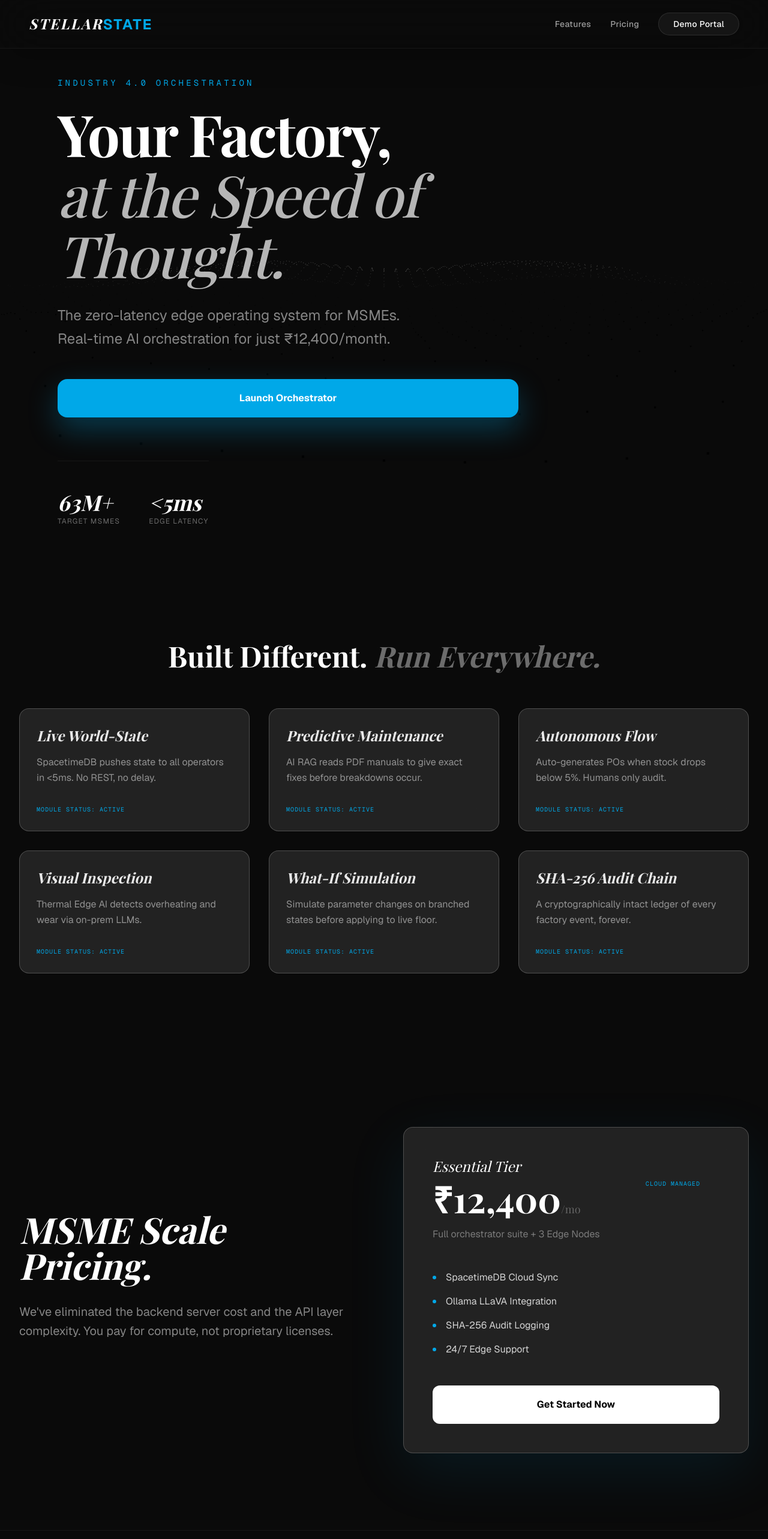
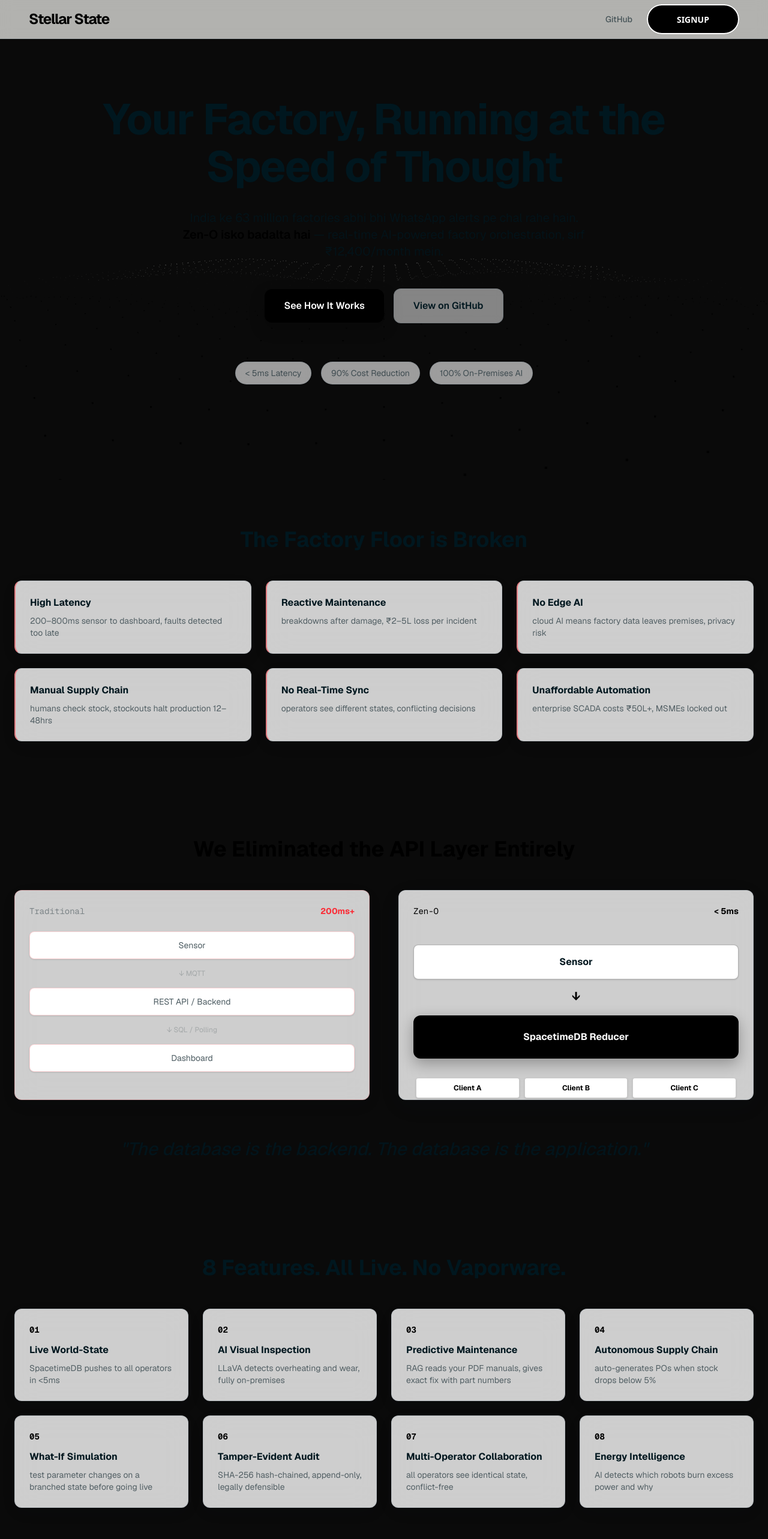
Before and after one commit to unknownmember4u/VeltrixLabs, a Next.js app in the folder Frontend/stellar-state/: page / in a window 1280 px wide. Shown: the top 2566 px of the page at 60% size. Built offline with nearby package versions, Linux system fonts and the light colour scheme; a web font is replaced by a local one.

Commit message:
Fix Pages.js

```diff
--- a/Frontend/stellar-state/src/app/page.js
+++ b/Frontend/stellar-state/src/app/page.js
@@ -1,170 +1,267 @@
-// src/app/page.js
 "use client";
-
 import React from 'react';
 import { DottedSurface } from "@/components/ui/dotted-surface";
-import { Card } from "@/components/ui/Card";
-import { FadeUp } from "@/components/ui/FadeUp";
-import { CountUp } from "@/components/ui/CountUp";
 
-export default function StellarStateLandingPage() {
+// Custom Card Component for Navy-Light Design System
+const GlassCard = ({ children, className = "", borderAccent = "" }) => (
+  <div className={`
+    bg-white/80 backdrop-blur-xl
+    border border-[#003459]/10 rounded-xl
+    hover:border-[#000000]/50 transition-all duration-300
+    p-6 ${className} ${borderAccent}
+    shadow-[0_8px_30px_rgb(0,52,89,0.04)]
+  `}>
+    {children}
+  </div>
+);
+
+export default function ZenOLandingPage() {
   return (
     <>
-      {/* Background 3D Surface */}
+      {/* Three.js Dotted Surface — fixed, z-index 0, above body bg, below content */}
       <DottedSurface />
 
-      {/* Main Container - Elevated above the fixed 3D surface */}
-      <div className="relative min-h-screen text-white selection:bg-[#00a8e8]/30" style={{ zIndex: 1 }}>
+      {/* All page content — z-index 1, above the dots */}
+      <div className="relative min-h-screen text-[#00171f] selection:bg-[#000000]/30" style={{ zIndex: 1 }}>
 
-        {/* ── Fixed Navbar ── */}
-        <nav className="fixed top-0 w-full z-50 bg-[#0a0a0a]/40 backdrop-blur-2xl border-b border-white/5 shadow-2xl">
-          <div className="px-6 lg:px-12 h-20 flex items-center justify-between max-w-7xl mx-auto">
-            <div className="text-2xl font-serif italic font-bold text-white tracking-widest">
-              STELLAR<span className="text-[#00a8e8] font-sans not-italic">STATE</span>
+        {/* 1. Navbar */}
+        <nav className="fixed top-0 w-full z-50 backdrop-blur-md bg-[#faf9f6]/70 border-b border-[#003459]/10">
+          <div className="px-6 lg:px-12 h-16 flex items-center justify-between">
+            <div className="text-2xl font-bold text-[#000000] tracking-tighter">
+              Stellar State
             </div>
-            <div className="flex items-center gap-8 text-sm font-medium tracking-wide">
-              <a href="#features" className="text-white/60 hover:text-white transition-colors">Features</a>
-              <a href="#pricing" className="text-white/60 hover:text-white transition-colors">Pricing</a>
-              <button className="px-6 py-2 bg-white/5 hover:bg-white/10 border border-white/10 rounded-full transition-all duration-300">
-                Demo Portal
+            <div className="flex items-center gap-6 text-sm font-medium">
+              <a href="https://github.com" className="text-[#00171f]/60 hover:text-[#00171f] transition-colors">GitHub</a>
+              <button className="btn-12">
+                <span>Signup</span>
               </button>
             </div>
           </div>
         </nav>
 
         <main>
-          {/* ── Hero Section ── */}
-          <section className="min-h-screen flex items-center px-8 md:px-16 lg:px-24 max-w-7xl mx-auto pt-32 pb-16">
-            <div className="max-w-3xl">
-              <FadeUp delay={100}>
-                <span className="text-[#00a8e8] font-mono text-sm tracking-[0.3em] uppercase mb-6 block">
-                  Industry 4.0 Orchestration
-                </span>
-              </FadeUp>
+          {/* 2. Hero Section */}
+          <section className="relative min-h-screen flex flex-col items-center justify-center py-20 px-6 max-w-7xl mx-auto text-center">
 
-              <FadeUp delay={200}>
-                <h1 className="text-6xl md:text-8xl font-serif font-bold leading-[1.05] tracking-tight mb-8 text-white">
-                  Your Factory,<br />
-                  <span className="text-white/70 italic font-medium">at the Speed of Thought.</span>
+            <h1 className="text-5xl md:text-7xl font-bold tracking-tight mb-8 text-[#00171f] leading-[1.1]">
+              Your Factory, Running at the <br className="hidden md:block" /> Speed of Thought
             </h1>
-              </FadeUp>
 
-              <FadeUp delay={300}>
-                <p className="text-xl md:text-2xl text-white/50 max-w-2xl mb-12 leading-relaxed">
-                  The zero-latency edge operating system for MSMEs. <br className="hidden md:block" />
-                  Real-time AI orchestration for just ₹12,400/month.
+            <p className="text-lg md:text-xl text-[#00171f]/70 max-w-3xl mb-12">
+              India ke 63 million factories abhi bhi WhatsApp alerts pe chal rahe hain. <br className="hidden md:block" />
+              <span className="text-[#000000] font-semibold">Zen-O isko badalta hai</span> — real-time AI-powered factory orchestration, sirf ₹12,400/month mein.
             </p>
-              </FadeUp>
 
-              <FadeUp delay={400} className="flex flex-col sm:row gap-6">
-                <button className="px-10 py-5 bg-[#00a8e8] hover:bg-[#007ea7] text-white font-bold rounded-2xl transition-all duration-300 shadow-[0_20px_50px_rgba(0,168,232,0.3)] hover:-translate-y-1">
-                  Launch Orchestrator
-                </button>
-                <div className="flex items-center gap-12 pt-12 border-t border-white/5 mt-12 w-fit">
-                   <div className="flex flex-col">
-                      <span className="text-4xl font-serif font-bold italic">
-                        <CountUp target={63} suffix="M+" />
-                      </span>
-                      <span className="text-xs text-white/40 uppercase tracking-widest mt-1">Target MSMEs</span>
+            <div className="flex flex-col sm:flex-row items-center gap-4 mb-16">
+              <a href="#features" className="px-8 py-4 bg-[#000000] hover:bg-[#333333] text-white font-semibold rounded-xl transition-all duration-200 w-full sm:w-auto text-center shadow-[0_10px_25px_rgba(0,0,0,0.25)]">
+                See How It Works
+              </a>
+              <a href="https://github.com" className="px-8 py-4 border border-[#003459]/10 hover:border-[#000000]/50 text-[#00171f] font-semibold rounded-xl transition-all duration-200 w-full sm:w-auto bg-white/50 backdrop-blur-sm text-center">
+                View on GitHub
+              </a>
             </div>
-                   <div className="flex flex-col">
-                      <span className="text-4xl font-serif font-bold italic">
-                        &lt;<CountUp target={5} suffix="ms" duration={1000} />
-                      </span>
-                      <span className="text-xs text-white/40 uppercase tracking-widest mt-1">Edge Latency</span>
+
+            <div className="flex flex-wrap justify-center gap-4">
+              {["< 5ms Latency", "90% Cost Reduction", "100% On-Premises AI"].map((stat) => (
+                <div key={stat} className="px-4 py-2 bg-white/60 border border-[#003459]/10 rounded-full text-[#00171f]/60 text-sm shadow-sm backdrop-blur-sm">
+                  {stat}
                 </div>
-                </div>
-              </FadeUp>
-            </div>
-          </section>
-
-          {/* ── Features Section ── */}
-          <section id="features" className="py-32 px-8 max-w-7xl mx-auto">
-            <FadeUp>
-              <h2 className="text-4xl md:text-5xl font-serif font-bold mb-16 text-center">
-                Built Different. <span className="text-white/40 italic">Run Everywhere.</span>
-              </h2>
-            </FadeUp>
-
-            <div className="grid grid-cols-1 md:grid-cols-2 lg:grid-cols-3 gap-8">
-              {[
-                { t: "Live World-State", d: "SpacetimeDB pushes state to all operators in <5ms. No REST, no delay." },
-                { t: "Predictive Maintenance", d: "AI RAG reads PDF manuals to give exact fixes before breakdowns occur." },
-                { t: "Autonomous Flow", d: "Auto-generates POs when stock drops below 5%. Humans only audit." },
-                { t: "Visual Inspection", d: "Thermal Edge AI detects overheating and wear via on-prem LLMs." },
-                { t: "What-If Simulation", d: "Simulate parameter changes on branched states before applying to live floor." },
-                { t: "SHA-256 Audit Chain", d: "A cryptographically intact ledger of every factory event, forever." },
-              ].map((f, i) => (
-                <FadeUp key={i} delay={i * 100}>
-                  <Card className="h-full">
-                    <h3 className="text-2xl font-serif font-bold mb-4 italic text-white/90">{f.t}</h3>
-                    <p className="text-white/50 leading-relaxed">{f.d}</p>
-                    <div className="mt-8 text-[#00a8e8] font-mono text-[10px] tracking-widest uppercase">
-                      Module Status: Active
-                    </div>
-                  </Card>
-                </FadeUp>
               ))}
             </div>
           </section>
 
-          {/* ── Pricing Section ── */}
-          <section id="pricing" className="py-32 px-8 max-w-7xl mx-auto">
-            <div className="flex flex-col lg:flex-row gap-16 items-center">
-              <div className="lg:w-1/2">
-                <FadeUp>
-                  <h2 className="text-5xl md:text-6xl font-serif font-bold mb-8 italic">
-                    MSME Scale Pricing.
-                  </h2>
-                  <p className="text-xl text-white/50 mb-12 leading-relaxed">
-                    We've eliminated the backend server cost and the API layer complexity.
-                    You pay for compute, not proprietary licenses.
-                  </p>
-                </FadeUp>
+          {/* 3. Problem Section */}
+          <section className="py-20 px-6 max-w-7xl mx-auto">
+            <h2 className="text-3xl md:text-4xl font-bold mb-12 text-center text-[#00171f]">The Factory Floor is Broken</h2>
+            <div className="grid grid-cols-1 md:grid-cols-2 lg:grid-cols-3 gap-6">
+              {[
+                { title: "High Latency", desc: "200–800ms sensor to dashboard, faults detected too late" },
+                { title: "Reactive Maintenance", desc: "breakdowns after damage, ₹2–5L loss per incident" },
+                { title: "No Edge AI", desc: "cloud AI means factory data leaves premises, privacy risk" },
+                { title: "Manual Supply Chain", desc: "humans check stock, stockouts halt production 12–48hrs" },
+                { title: "No Real-Time Sync", desc: "operators see different states, conflicting decisions" },
+                { title: "Unaffordable Automation", desc: "enterprise SCADA costs ₹50L+, MSMEs locked out" },
+              ].map((problem, i) => (
+                <GlassCard key={i} borderAccent="border-l-2 border-l-red-500/50 bg-white">
+                  <h3 className="text-[#00171f] font-bold mb-2">{problem.title}</h3>
+                  <p className="text-[#00171f]/60 text-sm">{problem.desc}</p>
+                </GlassCard>
+              ))}
+            </div>
+          </section>
+
+          {/* 4. Core Insight Section */}
+          <section className="py-20 px-6 max-w-7xl mx-auto text-center">
+            <h2 className="text-3xl md:text-4xl font-bold mb-12 text-[#000000]">We Eliminated the API Layer Entirely</h2>
+
+            <div className="grid grid-cols-1 lg:grid-cols-2 gap-12 mb-16">
+              {/* Traditional */}
+              <GlassCard borderAccent="border-red-500/20 bg-red-50/50">
+                <div className="flex justify-between items-center mb-6">
+                  <span className="text-[#00171f]/40 font-mono text-sm">Traditional</span>
+                  <span className="text-red-500 text-sm font-bold">200ms+</span>
+                </div>
+                <div className="flex flex-col gap-4 items-center">
+                  <div className="w-full p-3 bg-white border border-red-500/20 rounded-lg text-center text-sm text-[#00171f]/70 shadow-sm">Sensor</div>
+                  <div className="text-[#00171f]/20 text-xs text-center">↓ MQTT</div>
+                  <div className="w-full p-3 bg-white border border-red-500/20 rounded-lg text-center text-sm text-[#00171f]/70 shadow-sm">REST API / Backend</div>
+                  <div className="text-[#00171f]/20 text-xs text-center">↓ SQL / Polling</div>
+                  <div className="w-full p-3 bg-white border border-red-500/20 rounded-lg text-center text-sm text-[#00171f]/70 shadow-sm">Dashboard</div>
+                </div>
+              </GlassCard>
+
+              {/* Zen-O */}
+              <GlassCard borderAccent="border-[#000000]/30 bg-[#000000]/[0.02] shadow-[0_10px_40px_rgba(0,52,89,0.05)]">
+                <div className="flex justify-between items-center mb-6">
+                  <span className="text-[#000000] font-mono text-sm">Zen-O</span>
+                  <span className="text-[#000000] text-sm font-bold">&lt; 5ms</span>
+                </div>
+                <div className="flex flex-col gap-4 items-center h-full justify-center">
+                  <div className="w-full p-4 bg-white border border-[#000000]/30 rounded-lg text-center font-bold text-[#00171f] shadow-sm">Sensor</div>
+                  <div className="animate-bounce text-[#000000] text-center text-xl font-bold">↓</div>
+                  <div className="w-full p-6 bg-[#000000] text-white rounded-xl text-center font-bold shadow-[0_8px_25px_rgba(0,0,0,0.3)]">
+                    SpacetimeDB Reducer
+                  </div>
+                  <div className="flex justify-between w-full mt-4">
+                    {["Client A", "Client B", "Client C"].map((client) => (
+                      <div key={client} className="flex-1 px-2 py-2 bg-white border border-[#000000]/20 rounded mx-1 text-center text-[10px] md:text-xs text-[#000000] font-bold shadow-sm">
+                        {client}
+                      </div>
+                    ))}
+                  </div>
+                </div>
+              </GlassCard>
             </div>
 
-              <div className="lg:w-1/2 w-full">
-                <FadeUp delay={200}>
-                  <Card className="bg-[#0a0a0a]/60 border-[#00a8e8]/30 shadow-[0_30px_100px_rgba(0,168,232,0.1)] p-12 relative overflow-hidden">
-                    <div className="absolute top-0 right-0 p-8">
-                      <span className="text-[#00a8e8] text-[10px] font-mono tracking-widest uppercase">Cloud Managed</span>
+            <blockquote className="text-2xl md:text-3xl font-medium text-[#00171f]/80 italic">
+              "The database is the backend. The database is the application."
+            </blockquote>
+          </section>
+
+          {/* 5. Features Section */}
+          <section id="features" className="py-20 px-6 max-w-7xl mx-auto scroll-mt-20">
+            <h2 className="text-3xl md:text-4xl font-bold mb-12 text-center text-[#00171f]">8 Features. All Live. No Vaporware.</h2>
+            <div className="grid grid-cols-1 md:grid-cols-2 lg:grid-cols-4 gap-6">
+              {[
+                { n: "01", t: "Live World-State", d: "SpacetimeDB pushes to all operators in <5ms" },
+                { n: "02", t: "AI Visual Inspection", d: "LLaVA detects overheating and wear, fully on-premises" },
+                { n: "03", t: "Predictive Maintenance", d: "RAG reads your PDF manuals, gives exact fix with part numbers" },
+                { n: "04", t: "Autonomous Supply Chain", d: "auto-generates POs when stock drops below 5%" },
+                { n: "05", t: "What-If Simulation", d: "test parameter changes on a branched state before going live" },
+                { n: "06", t: "Tamper-Evident Audit", d: "SHA-256 hash-chained, append-only, legally defensible" },
+                { n: "07", t: "Multi-Operator Collaboration", d: "all operators see identical state, conflict-free" },
+                { n: "08", t: "Energy Intelligence", d: "AI detects which robots burn excess power and why" },
+              ].map((f, i) => (
+                <GlassCard key={i} className="bg-white">
+                  <div className="text-[#000000] font-mono text-sm mb-3 font-bold">{f.n}</div>
+                  <h3 className="text-[#00171f] font-bold mb-2">{f.t}</h3>
+                  <p className="text-[#00171f]/60 text-sm">{f.d}</p>
+                </GlassCard>
+              ))}
             </div>
-                    <div className="mb-12">
-                      <h3 className="text-2xl font-serif mb-2 italic">Essential Tier</h3>
-                      <div className="text-6xl font-serif font-bold mb-4">
-                        ₹12,400<span className="text-lg font-normal text-white/30">/mo</span>
+          </section>
+
+          {/* 6. Architecture Section */}
+          <section id="architecture" className="py-20 px-6 max-w-7xl mx-auto scroll-mt-20">
+            <h2 className="text-3xl md:text-4xl font-bold mb-12 text-center text-[#00171f]">Architecture Built Different</h2>
+            <div className="grid grid-cols-1 md:grid-cols-2 lg:grid-cols-4 gap-6">
+              {[
+                { label: "World State", tech: "SpacetimeDB (Rust WASM)", desc: "all factory logic as reducers inside the DB, no API server" },
+                { label: "Edge AI", tech: "Ollama + Mistral + LLaVA", desc: "runs on-premises, no data leaves the building" },
+                { label: "Operator Interface", tech: "Next.js + SDK", desc: "zero REST calls, pure WebSocket subscriptions" },
+                { label: "Infrastructure", tech: "Vultr + Docker + Nginx", desc: "2 VPS nodes, one for core, one for AI edge" },
+              ].map((a, i) => (
+                <GlassCard key={i} className="flex flex-col h-full bg-white">
+                  <span className="text-[#333333] text-xs font-bold uppercase tracking-widest mb-2">{a.label}</span>
+                  <h3 className="text-[#00171f] font-bold mb-3">{a.tech}</h3>
+                  <p className="text-[#00171f]/60 text-sm mt-auto">{a.desc}</p>
+                </GlassCard>
+              ))}
             </div>
-                      <p className="text-white/40">Full orchestrator suite + 3 Edge Nodes</p>
-                    </div>
+          </section>
 
-                    <ul className="space-y-4 mb-12">
-                      {["SpacetimeDB Cloud Sync", "Ollama LLaVA Integration", "SHA-256 Audit Logging", "24/7 Edge Support"].map((li, i) => (
-                        <li key={i} className="flex items-center gap-4 text-white/80">
-                          <span className="w-1.5 h-1.5 rounded-full bg-[#00a8e8]" />
-                          {li}
+          {/* 7. Pricing Section */}
+          <section id="pricing" className="py-20 px-6 max-w-7xl mx-auto scroll-mt-20">
+            <h2 className="text-3xl md:text-4xl font-bold mb-12 text-center text-[#00171f]">Finally, Automation an MSME Can Afford</h2>
+            <div className="grid grid-cols-1 md:grid-cols-2 gap-8 mb-12">
+              <GlassCard borderAccent="border-red-500/20 bg-white">
+                <h3 className="text-xl font-bold mb-6 text-[#00171f]/40 uppercase tracking-tighter">Enterprise SCADA</h3>
+                <ul className="space-y-4 mb-8">
+                  {["₹50L+ setup cost", "₹5L+/month maintenance", "Vendor lock-in", "Proprietary hardware needed"].map((item) => (
+                    <li key={item} className="flex items-center gap-3 text-[#00171f]/50 text-sm md:text-base">
+                      <span className="text-red-500 font-bold">✕</span> {item}
                     </li>
                   ))}
                 </ul>
+              </GlassCard>
 
-                    <button className="w-full py-5 bg-white text-black font-bold rounded-xl hover:bg-white/90 transition-all duration-300">
-                      Get Started Now
-                    </button>
-                  </Card>
-                </FadeUp>
+              <GlassCard borderAccent="border-[#000000]/50 bg-white shadow-[0_15px_45px_rgb(0,52,89,0.06)]">
+                <div className="flex justify-between items-start mb-6">
+                  <div>
+                    <h3 className="text-2xl font-bold text-[#00171f] mb-2">Zen-O</h3>
+                    <div className="text-[#000000] font-bold text-4xl">₹12,400<span className="text-sm font-normal text-[#00171f]/40">/month</span></div>
                   </div>
+                  <span className="bg-[#000000] text-white text-[10px] uppercase font-bold px-3 py-1 rounded-full shadow-lg shadow-[#000000]/20">Recommended</span>
+                </div>
+                <ul className="space-y-4 mb-8">
+                  {["₹0 setup (MIT open-source)", "Commodity hardware (PC/NUC)", "Full ownership of data", "100% On-premises security"].map((item) => (
+                    <li key={item} className="flex items-center gap-3 text-[#00171f]/80 text-sm md:text-base font-medium">
+                      <span className="text-[#000000] font-bold text-lg">✓</span> {item}
+                    </li>
+                  ))}
+                </ul>
+              </GlassCard>
+            </div>
+
+            <div className="flex flex-wrap justify-center gap-2 md:gap-4">
+              {["VPS Core $48/mo", "AI Edge Node $96/mo", "Object Storage $5/mo"].map((infra) => (
+                <div key={infra} className="px-3 py-2 bg-white border border-[#003459]/10 rounded-lg text-[#00171f]/60 text-[10px] md:text-xs shadow-sm">
+                  {infra}
+                </div>
+              ))}
+              <div className="px-3 py-2 bg-[#000000]/10 border border-[#000000]/30 rounded-lg text-[#000000] text-[10px] md:text-xs font-bold shadow-sm">
+                Total: $149/mo
+              </div>
+            </div>
+          </section>
+
+          {/* 8. Tech Stack Section */}
+          <section className="py-20 px-6 max-w-7xl mx-auto">
+            <h2 className="text-3xl md:text-4xl font-bold mb-12 text-center text-[#00171f]/30 uppercase tracking-tighter">Built on Serious Technology</h2>
+            <div className="flex flex-wrap justify-center gap-3">
+              {[
+                { n: "SpacetimeDB", r: "Real-time Engine" },
+                { n: "Rust WASM", r: "Computation" },
+                { n: "Next.js 14", r: "Interface" },
+                { n: "Tailwind CSS", r: "Design System" },
+                { n: "Ollama", r: "AI Runtime" },
+                { n: "Mistral 7B", r: "Logic LLM" },
+                { n: "LLaVA 7B", r: "Vision LLM" },
+                { n: "Python Flask", r: "Orchestrator" },
+                { n: "ChromaDB", r: "Vector Memory" },
+                { n: "sentence-transformers", r: "Embeddings" },
+                { n: "Vultr", r: "Cloud Nodes" },
+                { n: "Docker", r: "Containment" },
+                { n: "Nginx", r: "Routing" },
+              ].map((tech, i) => (
+                <div key={i} className="group px-6 py-3 bg-white border border-[#003459]/10 rounded-2xl hover:border-[#000000]/50 hover:shadow-md transition-all cursor-default shadow-sm active:scale-95">
+                  <div className="text-[#00171f] font-bold group-hover:text-[#000000] transition-colors">{tech.n}</div>
+                  <div className="text-[10px] text-[#00171f]/40 uppercase tracking-tighter group-hover:text-[#00171f]/60 transition-colors">{tech.r}</div>
+                </div>
+              ))}
             </div>
           </section>
         </main>
 
-        {/* ── Footer ── */}
-        <footer className="py-20 border-t border-white/5 relative z-10">
-          <div className="max-w-7xl mx-auto px-8 flex flex-col md:row justify-between items-center gap-8">
-            <div className="text-2xl font-serif italic font-bold">
-              STELLAR<span className="text-[#00a8e8] font-sans not-italic">STATE</span>
-            </div>
-            <div className="text-white/20 text-xs font-mono uppercase tracking-[0.2em]">
-              © 2026 HackByte 4.0 | Zero Latency Labs
-            </div>
+        {/* 9. Footer */}
+        <footer className="py-20 border-t border-[#003459]/10 bg-[#faf9f6]/80 backdrop-blur-md">
+          <div className="max-w-7xl mx-auto px-6 text-left">
+            <div className="text-3xl font-bold text-[#000000] mb-4 tracking-tighter">Zen-O</div>
+            <p className="text-[#00171f]/60 mb-8 max-w-md text-sm">Zero-Latency Edge Orchestrator | HackByte 4.0</p>
+            <div className="h-px w-24 bg-[#000000]/30 mb-8"></div>
+            <p className="text-[#00171f]/40 text-sm">
+              Open-source under MIT License. <br className="md:hidden" /> Any factory in India can deploy this tomorrow.
+            </p>
           </div>
         </footer>
       </div>
```
Lines whose indentation alone changed are shown as unchanged.
